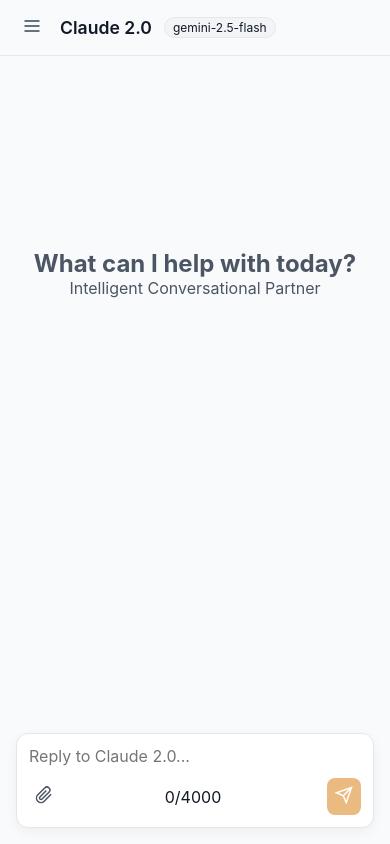
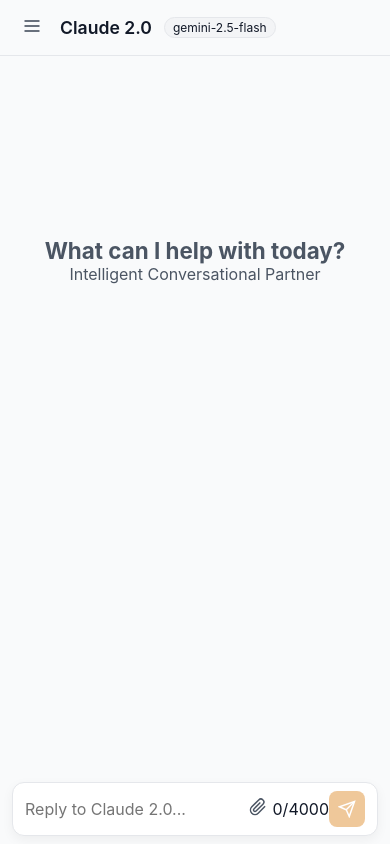
Before and after one commit to Rajdewarde/claude-2.0-flask-app, a Flask app: page / in a window 390 px wide. Run offline with Flask 3, Linux system fonts and the light colour scheme; some libraries are stand-ins or nearby versions.

Commit message:
Update style.css

```diff
--- a/static/css/style.css
+++ b/static/css/style.css
@@ -32,7 +32,8 @@
     font-family: var(--font-family);
 }
 
-body, html {
+body,
+html {
     height: 100%;
     background-color: var(--bg-primary);
     color: var(--text-primary);
@@ -43,6 +44,7 @@
     display: flex;
     height: 100vh;
     width: 100vw;
+    position: relative;
 }
 
 /* Sidebar Styling */
@@ -53,12 +55,13 @@
     display: flex;
     flex-direction: column;
     padding: 16px;
-    transition: transform var(--transition-speed) ease;
+    transition: transform var(--transition-speed) ease, left var(--transition-speed) ease;
 }
 
 .sidebar-header {
     display: flex;
     justify-content: space-between;
+    align-items: center;
     margin-bottom: 12px;
 }
 
@@ -75,7 +78,9 @@
     cursor: pointer;
     font-weight: 500;
 
-    &:hover { background: var(--border-color); }
+    &:hover {
+        background: var(--border-color);
+    }
 }
 
 .search-box input {
@@ -106,7 +111,8 @@
     justify-content: space-between;
     align-items: center;
 
-    &:hover, &.active {
+    &:hover,
+    &.active {
         background-color: var(--bg-surface);
         color: var(--text-primary);
     }
@@ -119,6 +125,7 @@
     flex-direction: column;
     height: 100%;
     position: relative;
+    overflow: hidden;
 }
 
 .top-bar {
@@ -130,7 +137,11 @@
     gap: 12px;
 }
 
-.app-brand { font-size: 1.1rem; font-weight: 600; }
+.app-brand {
+    font-size: 1.1rem;
+    font-weight: 600;
+}
+
 .model-badge {
     font-size: 0.75rem;
     background: var(--bg-sidebar);
@@ -163,8 +174,13 @@
     flex-direction: column;
     gap: 6px;
 
-    &.user { align-items: flex-end; }
-    &.assistant { align-items: flex-start; }
+    &.user {
+        align-items: flex-end;
+    }
+
+    &.assistant {
+        align-items: flex-start;
+    }
 }
 
 .message-bubble {
@@ -207,7 +223,10 @@
     border: none;
     color: #94A3B8;
     cursor: pointer;
-    &:hover { color: #FFF; }
+
+    &:hover {
+        color: #FFF;
+    }
 }
 
 pre code {
@@ -230,7 +249,10 @@
     border: 1px solid var(--border-color);
     border-radius: var(--radius-lg);
     padding: 12px;
-    box-shadow: 0 4px 12px rgba(0,0,0,0.05);
+    box-shadow: 0 4px 12px rgba(0, 0, 0, 0.05);
+    display: flex;
+    flex-direction: column;
+    gap: 8px;
 }
 
 textarea {
@@ -248,7 +270,6 @@
     display: flex;
     justify-content: space-between;
     align-items: center;
-    margin-top: 8px;
 }
 
 .icon-btn {
@@ -258,17 +279,28 @@
     color: var(--text-secondary);
     padding: 6px;
     border-radius: 4px;
-    &:hover { background: var(--bg-sidebar); }
+
+    &:hover {
+        background: var(--bg-sidebar);
+    }
 }
 
 .btn-send {
     background: var(--accent-color);
     color: white;
     border: none;
-    padding: 8px;
+    padding: 8px 12px;
     border-radius: var(--radius-md);
     cursor: pointer;
-    &:disabled { opacity: 0.5; cursor: not-allowed; }
+    display: flex;
+    align-items: center;
+    justify-content: center;
+    transition: opacity 0.2s ease;
+
+    &:disabled {
+        opacity: 0.4;
+        cursor: not-allowed;
+    }
 }
 
 /* Modal Dialog */
@@ -284,9 +316,20 @@
     box-shadow: 0 20px 25px -5px rgba(0, 0, 0, 0.3);
 }
 
-.modal::backdrop { background: rgba(0, 0, 0, 0.5); }
-.setting-group { margin-bottom: 16px; display: flex; flex-direction: column; gap: 6px; }
-.setting-group input, .setting-group select, .setting-group textarea {
+.modal::backdrop {
+    background: rgba(0, 0, 0, 0.5);
+}
+
+.setting-group {
+    margin-bottom: 16px;
+    display: flex;
+    flex-direction: column;
+    gap: 6px;
+}
+
+.setting-group input,
+.setting-group select,
+.setting-group textarea {
     padding: 8px;
     border-radius: var(--radius-md);
     border: 1px solid var(--border-color);
@@ -294,23 +337,71 @@
     color: var(--text-primary);
 }
 
-/* Mobile Responsive */
-@media (max-width: 768px) {
-    .sidebar {
-        position: absolute;
-        z-index: 100;
-        height: 100%;
-        transform: translateX(-100%);
-    }
-    .sidebar.open { transform: translateX(0); }
-}
-.send-btn {
-    cursor: pointer !important;
-    z-index: 10 !important;
-    position: relative !important;
+/* Overlay Background for Mobile */
+.sidebar-overlay {
+    position: fixed;
+    inset: 0;
+    background: rgba(0, 0, 0, 0.5);
+    z-index: 999;
+    display: none;
 }
 
-.send-btn[disabled] {
-    cursor: not-allowed !important;
-    opacity: 0.5;
+.sidebar-overlay.active {
+    display: block;
 }
+
+/* Mobile Responsive Adjustments */
+@media (max-width: 768px) {
+    .app-layout {
+        position: relative;
+        overflow-x: hidden;
+    }
+
+    .sidebar {
+        position: fixed;
+        top: 0;
+        left: -100%;
+        width: 80% !important;
+        max-width: 300px;
+        height: 100vh;
+        z-index: 1000;
+        background-color: var(--bg-sidebar);
+        box-shadow: 2px 0 10px rgba(0, 0, 0, 0.15);
+    }
+
+    .sidebar.open {
+        left: 0 !important;
+    }
+
+    .chat-viewport {
+        width: 100%;
+    }
+
+    .messages-container {
+        padding: 12px;
+    }
+
+    .welcome-screen h2 {
+        font-size: 1.4rem;
+    }
+
+    .input-wrapper {
+        padding: 8px 12px;
+    }
+
+    .input-card {
+        flex-direction: row;
+        align-items: center;
+        padding: 8px 12px;
+    }
+
+    .input-actions {
+        margin-top: 0;
+    }
+
+    .btn-send {
+        min-width: 36px;
+        height: 36px;
+        padding: 6px;
+    }
+}
```
